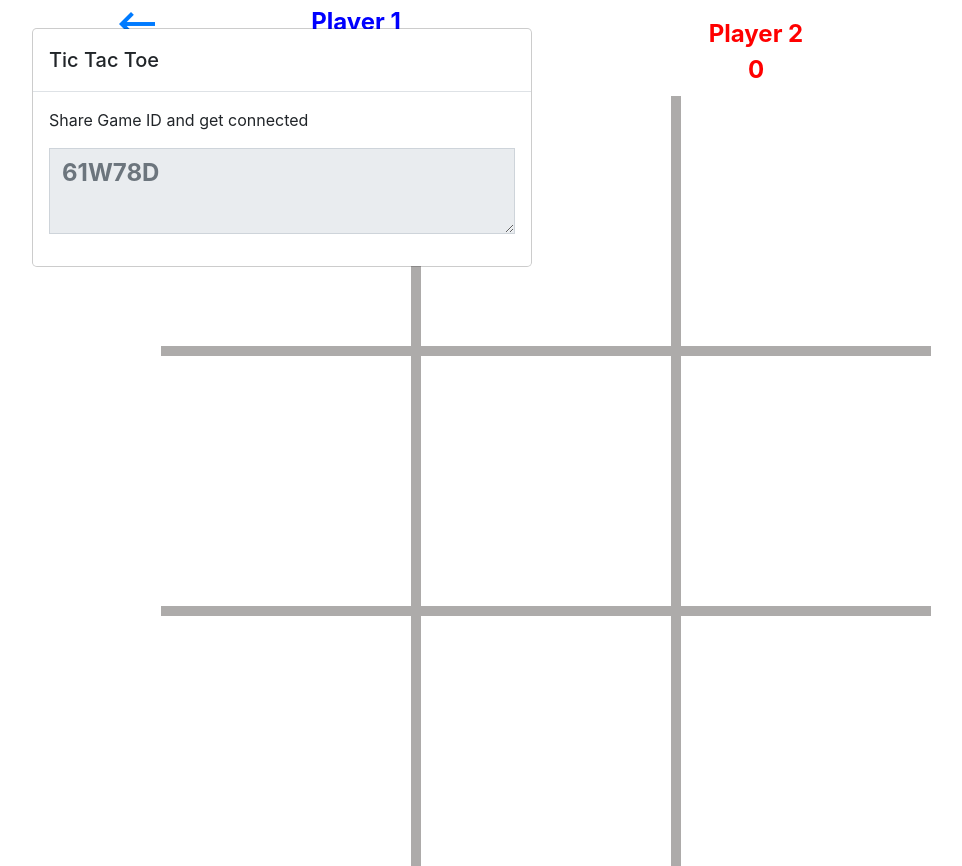
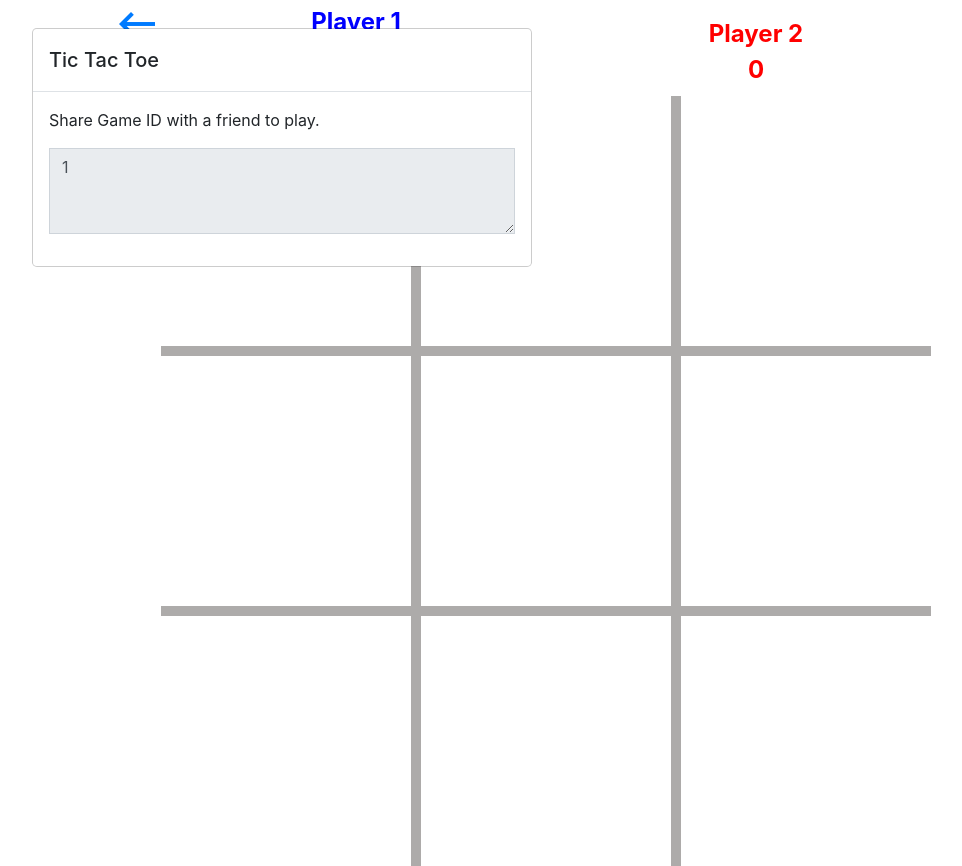
Before and after one commit to GrishonNganga/TicTacToe, a Flask app: template app/templates/game.html in a window 1280 px wide. Shown: the whole page, without its empty margins (118-1080 px from the left). Run offline with Flask 2, Linux system fonts and the light colour scheme; the template is opened without the code that fills it: most values are stand-ins (such as "Sample title", 1, 10 or a date in 2020); some libraries are stand-ins or nearby versions.

Commit message:
Add share code so as to directly join.

```diff
--- a/app/__init__.py
+++ b/app/__init__.py
@@ -12,7 +12,8 @@ socketio = SocketIO()
 redis_url = os.environ.get('REDIS_URL')
 print('This is the REDIS_URL')
 print(redis_url)
-red = redis.from_url(redis_url, decode_responses = True)
+# red = redis.from_url(redis_url, decode_responses = True)
+red = redis.Redis(host = 'localhost', port = 6379, db = 0, decode_responses = True)
 def create_app(config_name):
     app = Flask(__name__)
 
--- a/app/main/views.py
+++ b/app/main/views.py
@@ -18,7 +18,6 @@ def index():
     if request.method == 'POST':
         unique_id = str(uuid.uuid1())
         if not red.exists(unique_id):
-            print("Nada exists")
             red.set(unique_id, unique_id)
             return redirect(url_for('main.create_game', id = unique_id))
         else:
@@ -35,7 +34,6 @@ def create_game(id):
 
     if red.exists(id):
         user_id = str(uuid.uuid1())
-        print("Now exists")
 
         return render_template('game.html', game_id = id, user_id = user_id, title = title)
 
--- a/app/static/js/index.js
+++ b/app/static/js/index.js
@@ -1,7 +1,11 @@
 $(document).ready(()=>{
 
 
+    $('.join').click(()=>{
+        url = document.getElementById('game-id-input').value
+        window.location.href = '/' + url
 
+    })
     $('.send').click(()=>{
         $.ajax({
             url: '/',
--- a/app/templates/base.html
+++ b/app/templates/base.html
@@ -13,6 +13,7 @@
      <link rel="stylesheet" href="https://stackpath.bootstrapcdn.com/bootstrap/4.5.0/css/bootstrap.min.css">
 
     <link rel="stylesheet" href="{{ url_for('static', filename='css/styles.css') }}">
+    <script src="{{url_for('static', filename = 'js/index.js') }}"></script>
 
     <!--Viewport-->
     <meta name="viewport" content="width=device-width, initial-scale=1.0">
--- a/app/templates/game.html
+++ b/app/templates/game.html
@@ -243,11 +243,11 @@
           </button>
         </div>
         <div class="modal-body">
-          <p>Share Game ID and get connected</p>
+          <p>Share Game ID with a friend to play.</p>
           <div class="row">
             <div class="col-12">
                 <div class="form-group">
-                    <textarea readonly class="form-control" name="share" id="to-share-link" cols="30" rows="3" placeholder="61W78D"></textarea>
+                    <textarea readonly class="form-control" name="share" id="to-share-link" cols="30" rows="3">{{game_id}}</textarea>
                 </div>
             </div>
           </div>
```
Also changed, not shown: app/templates/index.html (+5 -3 lines).
